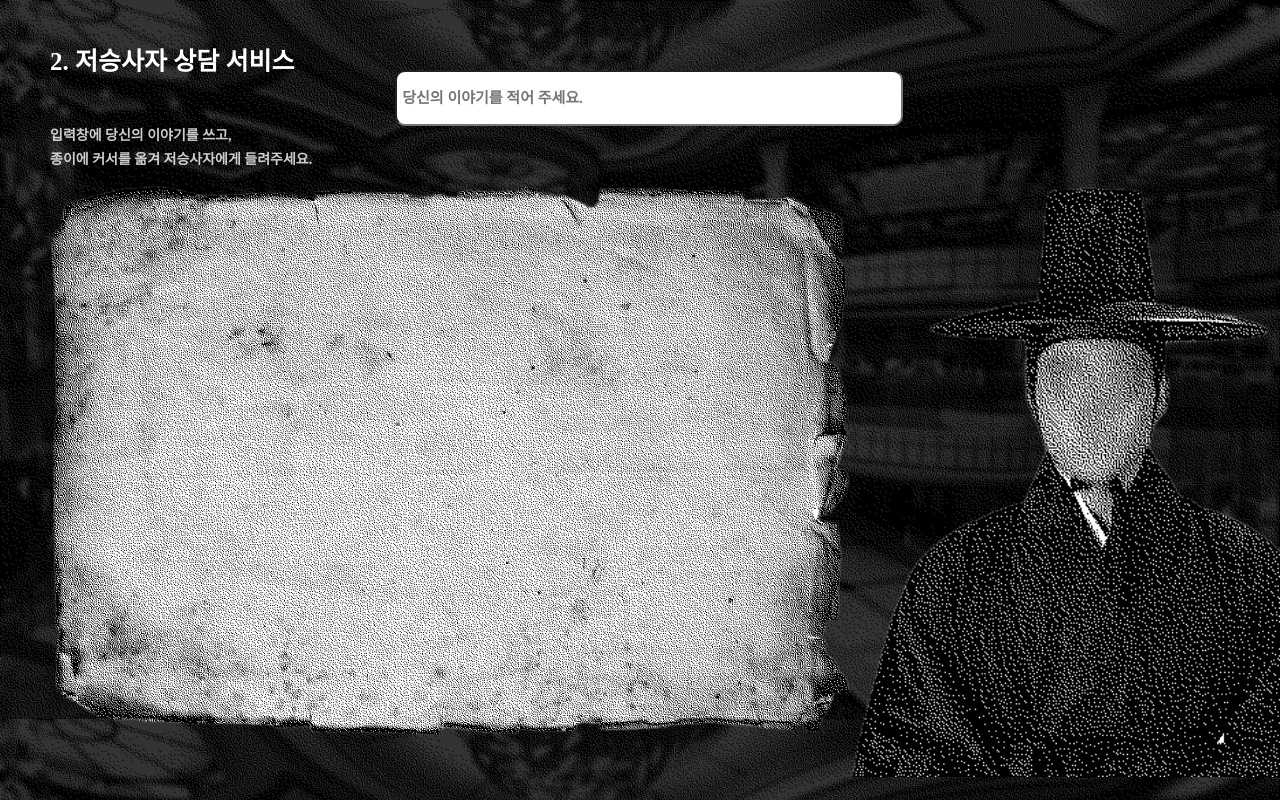
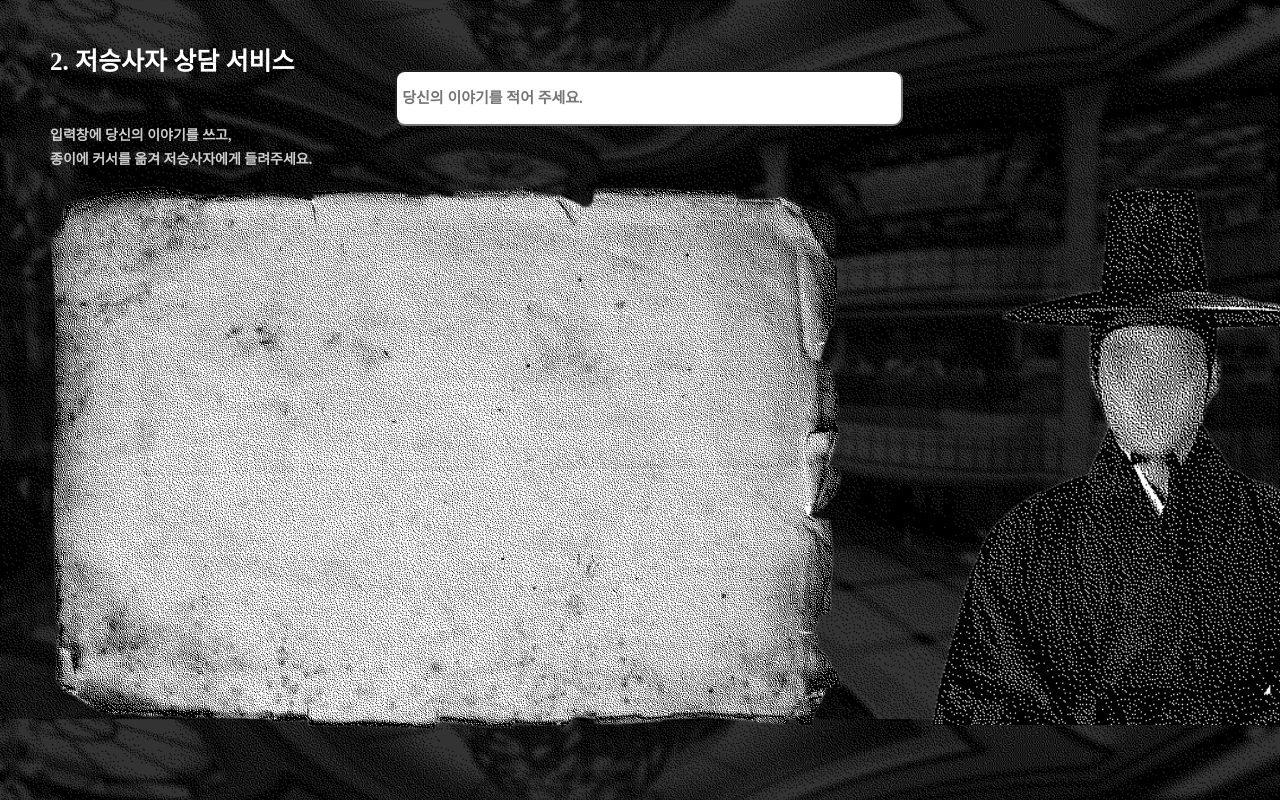
Before and after one commit to eugene-0318/cruise, a plain HTML site: page index3.html in a window 1280 px wide. Both pictures are taken after a click on the element "계속 ▸". Drawn offline with Linux system fonts and the light colour scheme; a web font is replaced by a local one.

Commit message:
Add files via upload

```diff
--- a/index3.html
+++ b/index3.html
@@ -212,10 +212,10 @@
 
     <div style="display: flex;">
 	    <div class="paper-area" id="paperArea" style="padding-left: 50px;">
-       <img id="paperImg" src="paper.png" alt="paper" style="width: 800px">
+       <img id="paperImg" src="paper.png" alt="paper" style="width: 90%">
    </div>
    <div>
-	<img src="reaper.png" style="width: 500px;">
+	<img src="reaper.png" style="width: 130%;">
 </div>
 </div>
 <script>
```
Also changed, not shown: index2.html (+3 -3 lines).
